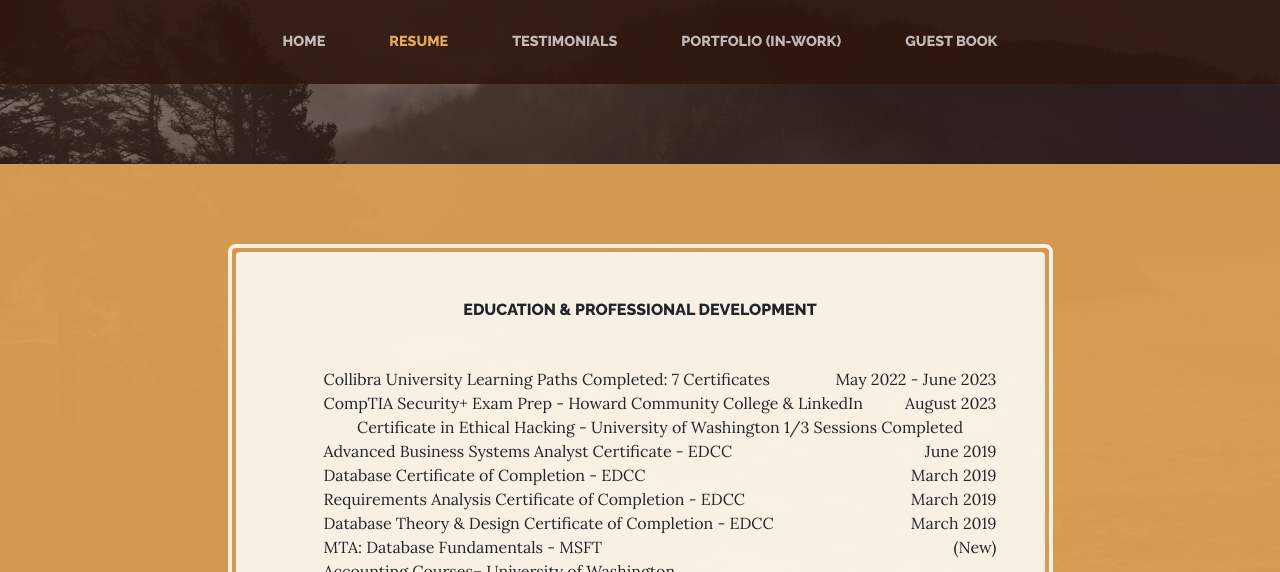
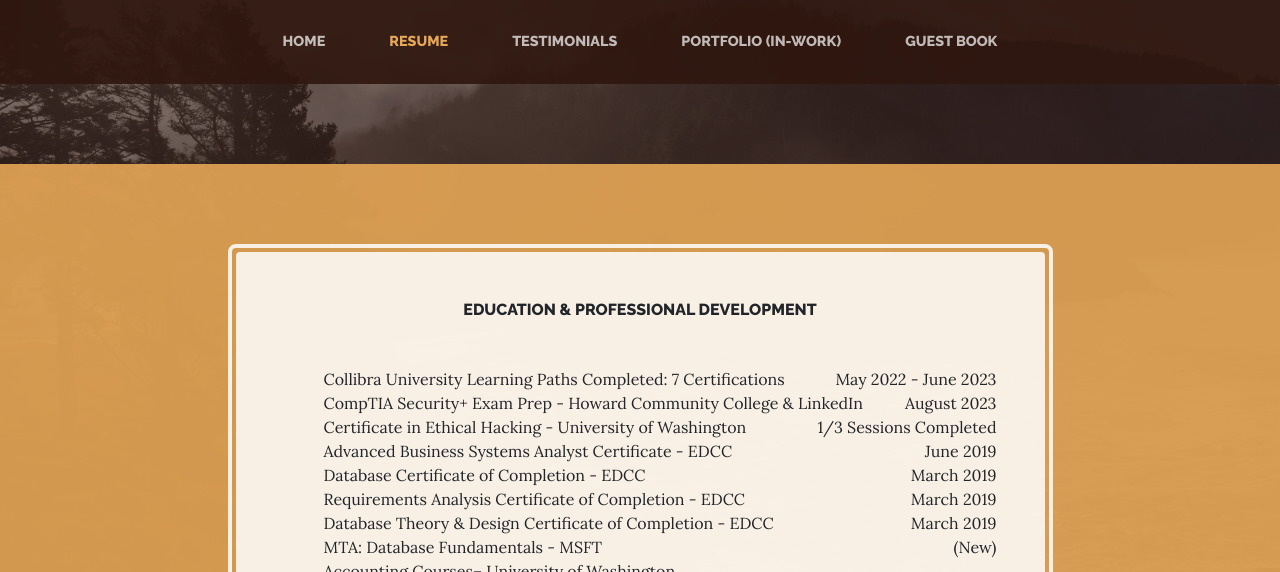
Before and after one commit to RealAmeliaBedelia/MoreAboutMe, a website: page resume.html in a window 1280 px wide. Shown: the part 228-800 px from the top of the page. Drawn offline with Linux system fonts and the light colour scheme.

Commit message:
Add files via upload

```diff
--- a/resume.html
+++ b/resume.html
@@ -68,13 +68,14 @@
               </h2>
               <ul >
 		  <li class="list-unstyled-item list-hours-item d-flex">
-                  Collibra University Learning Paths Completed: 7 Certificates
+                  Collibra University Learning Paths Completed: 7 Certifications
                   <span class="ml-auto">May 2022 - June 2023</span>
                 </li>
                 <li class="list-unstyled-item list-hours-item d-flex">
                   CompTIA Security+ Exam Prep - Howard Community College & LinkedIn
                   <span class="ml-auto">August 2023</span>
                 </li>
+                <li class="list-unstyled-item list-hours-item d-flex">
                   Certificate in Ethical Hacking - University of Washington
                   <span class="ml-auto">1/3 Sessions Completed</span>
                 </li>
```
